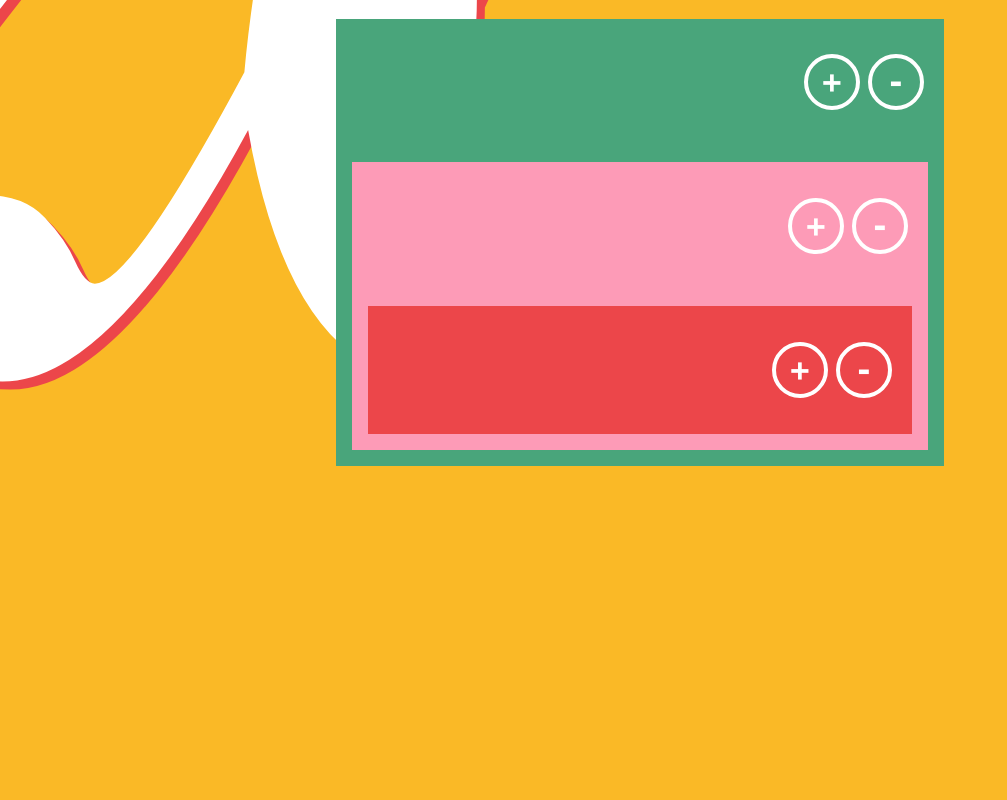
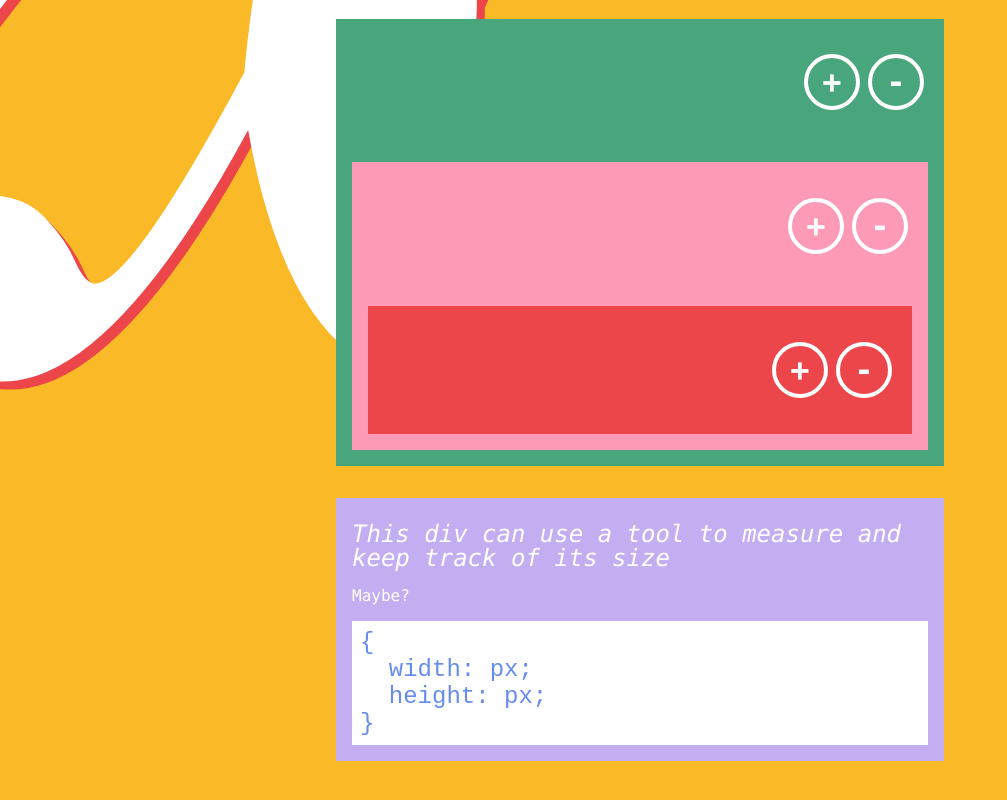
Before and after one commit to hexanal/exponent-boilerplate, a website built with webpack: page index.html in a window 1280 px wide. Shown: the part 328-1128 px from the top of the page, without its empty margins (0-1007 px from the left). Before the commit the page ends 874 px from the top, so only its background shows below. Built offline with nearby package versions, Linux system fonts and the light colour scheme; files whose address does not match are found by name; what exponent-core would draw is missing.

Commit message:
Add "measure" tool

```diff
--- a/index.html
+++ b/index.html
@@ -13,6 +13,7 @@
   <div class="🔵">𝓍</div>
 
   <div class="🔴">
+
     <!--
     A very basic component example
     Notice the three different data attributes.
@@ -76,6 +77,19 @@
       <!-- done with the counters, pfew! -->
     </div>
 
+
+    <div class="measured" data-component="measured">
+      <h1>This div can use a tool to measure and keep track of its size</h1>
+      <p>Maybe?</p>
+<pre class="measured__code">
+{
+  width: <span class="measured__val" data-ui="width"></span>px;
+  height: <span class="measured__val" data-ui="height"></span>px;
+}
+</pre>
+    </div>
+
+
     <!-- that concludes it then! -->
   </div>
 
--- /dev/null
+++ b/src/js/components/measured/measured.js
@@ -0,0 +1,10 @@
+import measure from 'tools/measure';
+
+import './measured.scss';
+
+export default ({element, ui}) => {
+  measure(element, ({width, height}) => {
+    ui['width'].textContent = width;
+    ui['height'].textContent = height;
+  });
+}
--- /dev/null
+++ b/src/js/components/measured/measured.scss
@@ -0,0 +1,30 @@
+.measured {
+  margin: 2rem 0;
+  padding: 1rem;
+  color: white;
+  background-color: var(--color-flash);
+
+  h1 {
+    margin: 0.5rem 0;
+    font-weight: normal;
+    font-style: italic;
+    font-size: 1.5rem;
+    line-height: 1;
+  }
+
+  p {
+    font-size: 1rem;
+  }
+}
+
+.measured__code {
+  margin: 0;
+  padding: 0.5rem;
+  font-size: 1.5rem;
+  color: var(--color-midnight);
+  background-color: white;
+}
+
+.measured__val {
+  font-weight: bold;
+}
--- a/src/js/index.js
+++ b/src/js/index.js
@@ -11,6 +11,7 @@ import Messaging from 'middlewares/Messaging';
 // components: like plugins, but targetting specific DOM nodes
 import counter from 'components/counter/counter';
 import example from 'components/example/example';
+import measured from 'components/measured/measured';
 import scroll from 'components/scroll/scroll';
 
 // load your styles, and webpack's gonna take care of ya
@@ -34,7 +35,7 @@ Exponent
    * Here we're just using the ES shorthand because the component function has
    * the same name.
    */
-  .register({ counter, example })
+  .register({ counter, example, measured })
 
   /**
    * Ok, this is just like importing the component and calling its function
--- /dev/null
+++ b/src/js/tools/measure.js
@@ -0,0 +1,8 @@
+export default function measure(element, cb) {
+  const resizeObserver = new ResizeObserver(entries => {
+    const { width, height } = entries[0].contentRect;
+    cb({ width, height });
+  });
+  resizeObserver.observe(element);
+  return resizeObserver;
+}
```
